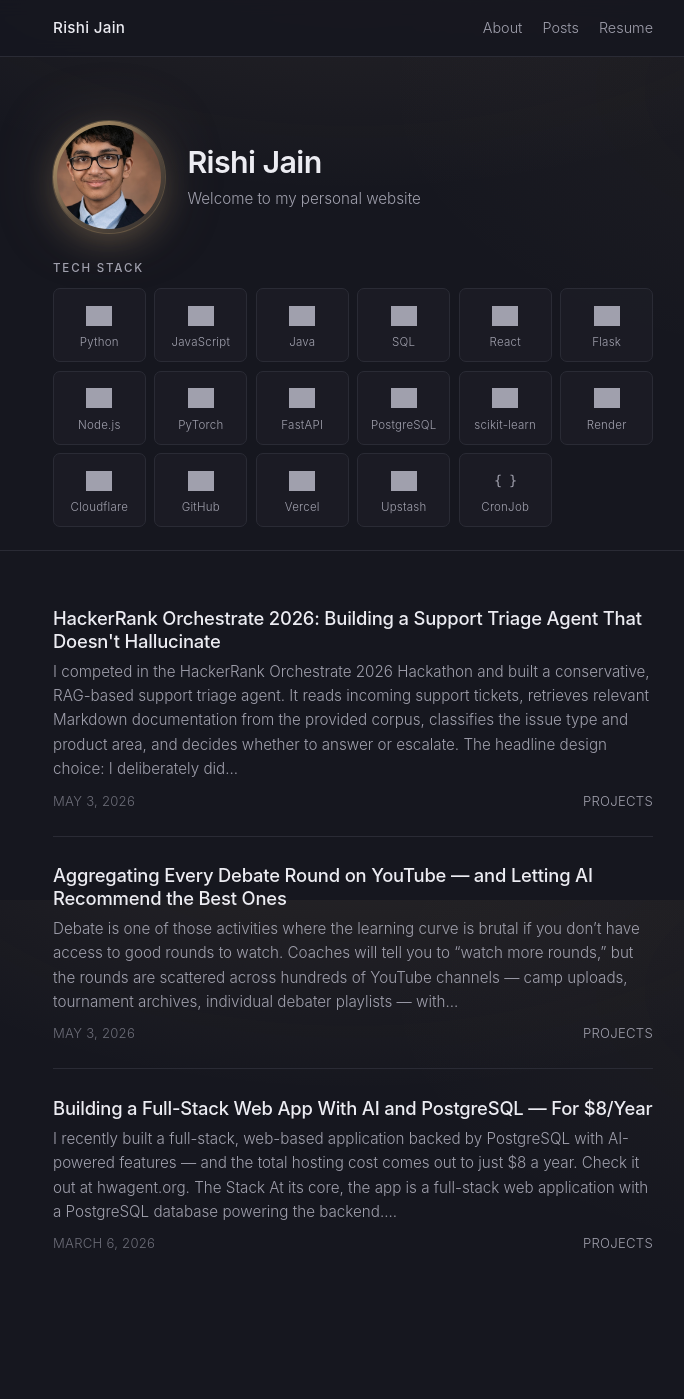
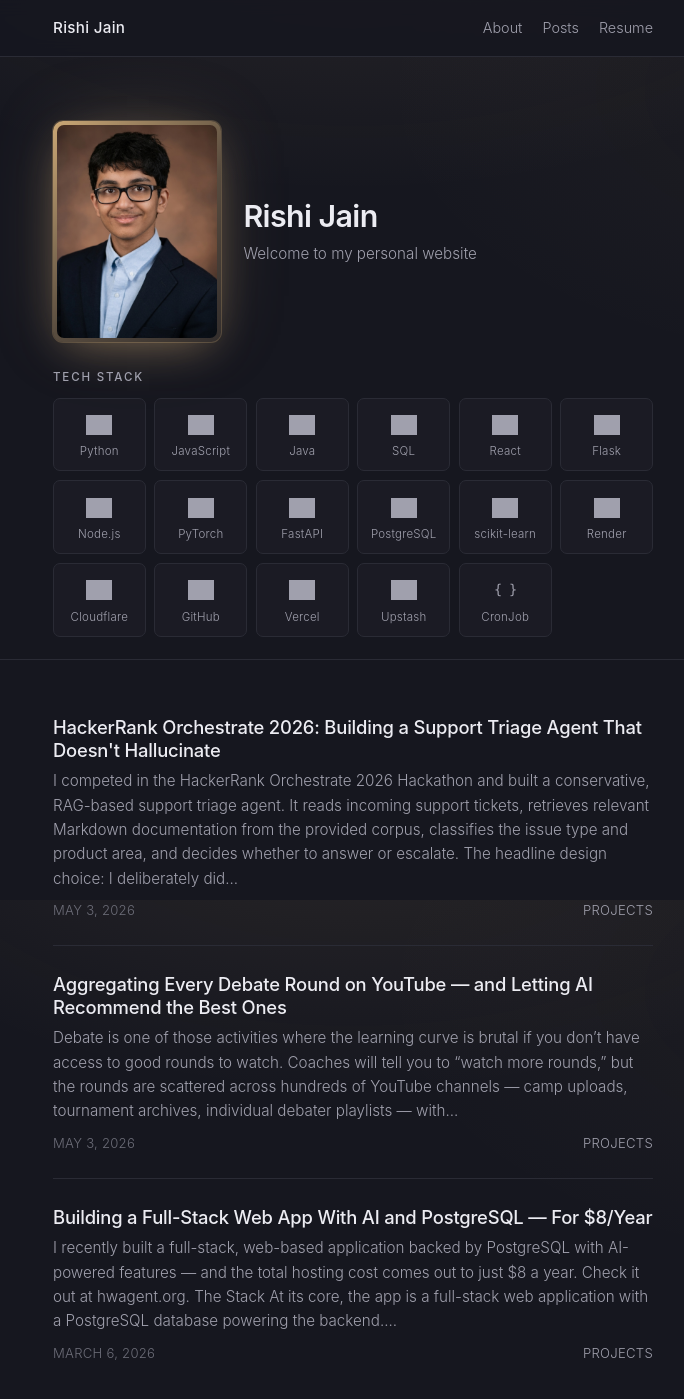
Before and after one commit to Rishi-Jain-27/rishi-jain-27.github.io, a Jekyll site: the page built from index.html, in a window 1280 px wide and 1400 px high. Shown: the whole window, without its empty margins (287-971 px from the left). Built offline with Jekyll 4.4.1, drawn with Linux system fonts in a browser that asks for light colours; the list of posts is cut into pages by our own code; grey boxes are pictures that could not be loaded.

Commit message:
Replace hero photo circle with rectangular frame showing full image
Switch the home hero photo from a circular crop to a portrait rectangle
that shows the entire headshot uncropped. Keep the same accent-gradient
ring, accent box-shadow glow, and color treatment - just with rounded
rectangle corners instead of a circle.

Co-Authored-By: Claude Opus 4.7 (1M context) <noreply@anthropic.com>

```diff
--- a/css/main.scss
+++ b/css/main.scss
@@ -225,29 +225,27 @@ pre code {
 
 .hero-photo-frame {
   flex: 0 0 auto;
-  width: 112px;
-  height: 112px;
-  border-radius: 50%;
+  display: block;
   padding: 4px;
+  border-radius: 10px;
   background:
     linear-gradient(135deg, rgba($accent, 0.95), rgba($accent, 0.35) 55%, rgba($accent, 0.15));
   box-shadow:
     0 0 0 1px rgba($accent, 0.25),
     0 12px 40px -12px rgba($accent, 0.45),
     0 0 80px -20px rgba($accent, 0.35);
+  line-height: 0;
 }
 .hero-photo {
-  width: 100%;
-  height: 100%;
-  border-radius: 50%;
-  background-size: 130% auto;
-  background-position: 60% 28%;
-  background-repeat: no-repeat;
-  background-color: $bg-elev;
+  display: block;
+  width: 160px;
+  height: auto;
+  border-radius: 7px;
+  background: $bg-elev;
 }
 @media (max-width: 540px) {
   .hero-flex { gap: 1rem; }
-  .hero-photo-frame { width: 88px; height: 88px; }
+  .hero-photo { width: 110px; }
   .site-header .title, .post-header .title { font-size: 1.45rem; }
 }
 
--- a/index.html
+++ b/index.html
@@ -9,12 +9,11 @@ layout: default
 
         <div class="hero-flex">
           <div class="hero-photo-frame">
-            <div
+            <img
               class="hero-photo"
-              role="img"
-              aria-label="{{ site.name | default: site.title }}"
-              style="background-image: url('{{ '/assets/profile.jpg' | prepend: site.baseurl }}');"
-            ></div>
+              src="{{ '/assets/profile.jpg' | prepend: site.baseurl }}"
+              alt="{{ site.name | default: site.title }}"
+            />
           </div>
           <div class="hero-text">
             <h1 class="title">{{ site.title }}</h1>
```
